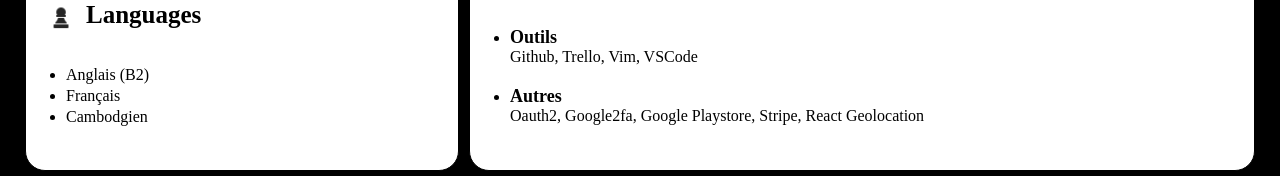
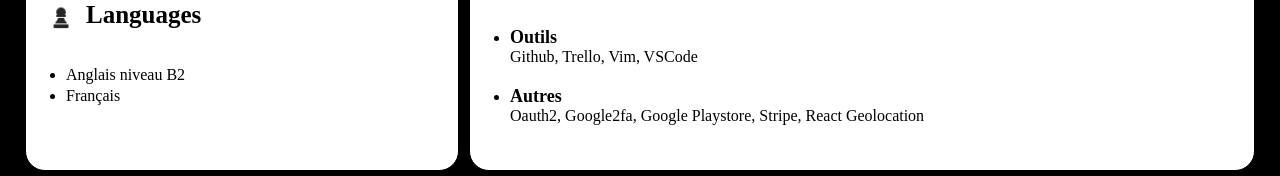
Before and after one commit to DenisChh/cv, a React (Create React App) app: page / in a window 1280 px wide. Shown: the part 755-931 px from the top of the page. Built offline with nearby package versions, Linux system fonts and the light colour scheme.

Commit message:
anglais b2

```diff
--- a/src/components/skills/Languages.js
+++ b/src/components/skills/Languages.js
@@ -10,13 +10,10 @@ const Languages = () => {
             </div>
             <ul>
                 <li>
-                    Anglais (B2)
+                    Anglais niveau B2
                 </li>
                 <li>
                     Français
-                </li>
-                <li>
-                    Cambodgien
                 </li>
             </ul>
         </div>
```
